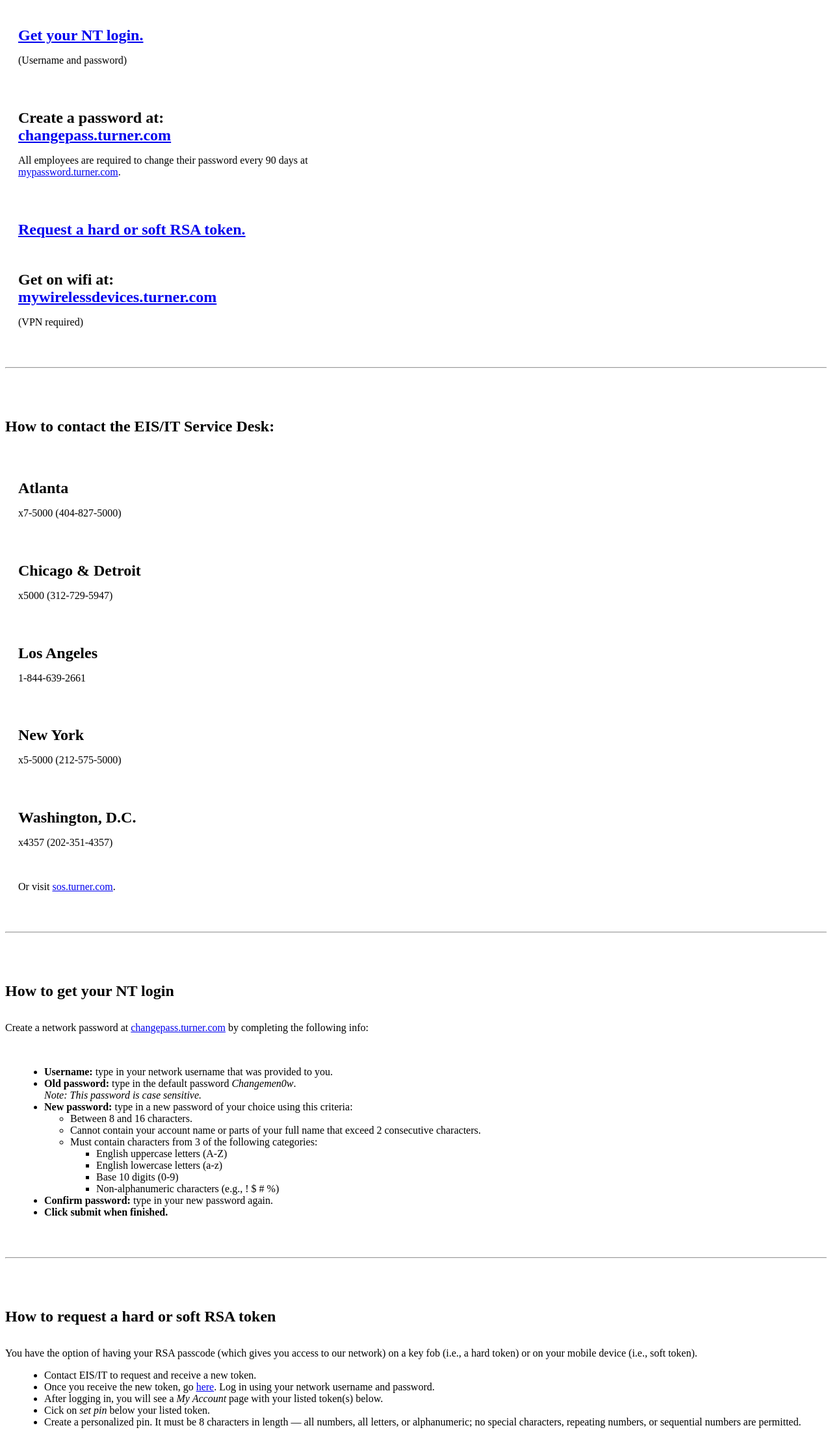
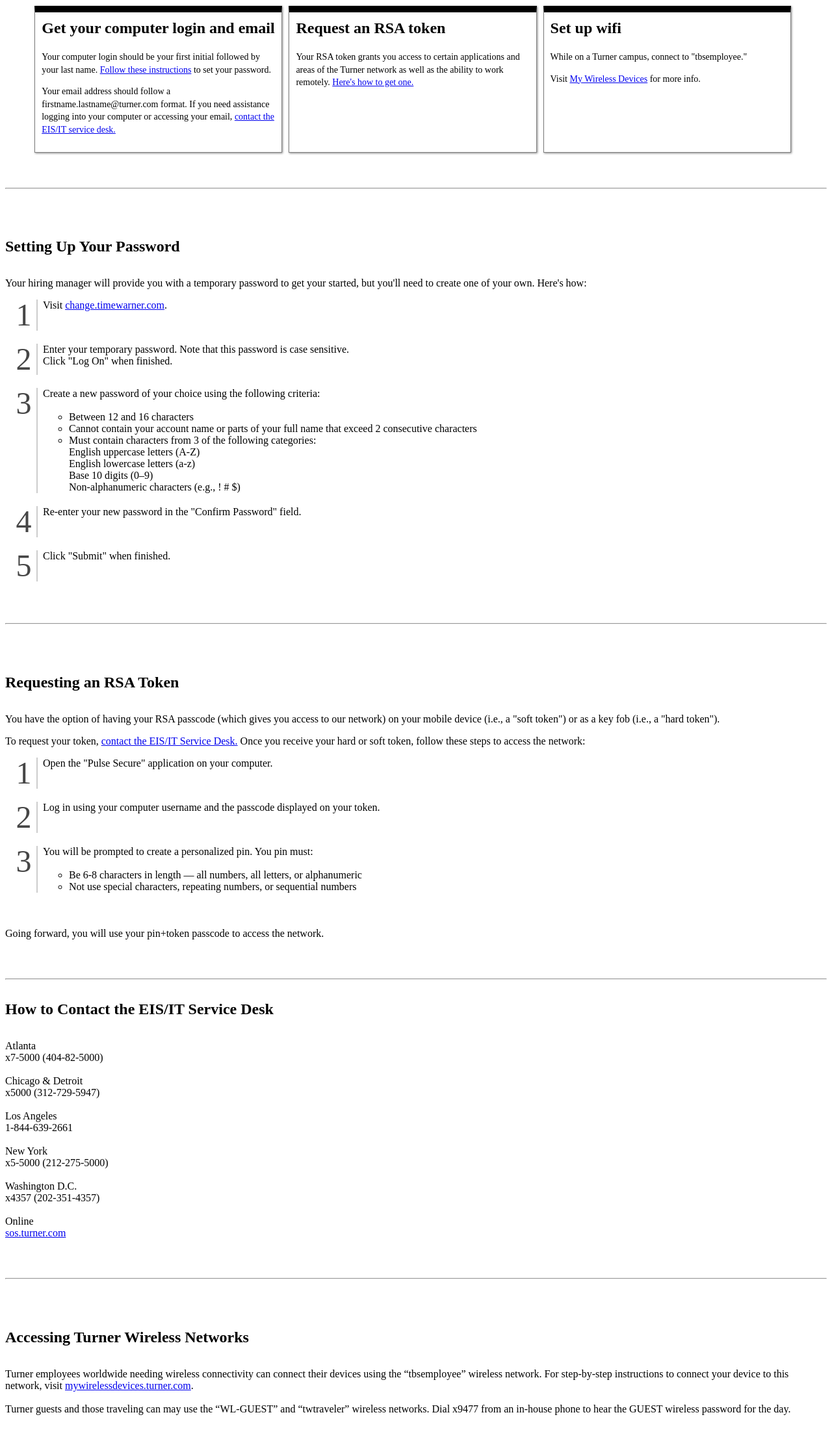
Before and after one commit to devindreher/now.turner.com-onboarding, a plain HTML site: page jumpstart-tech.html in a window 1280 px wide. Shown: the part 500-2701 px from the top of the page at 65% size. Drawn offline with nearby package versions, Linux system fonts and the light colour scheme.

Commit message:
Formatting and content updates

```diff
--- a/jumpstart-tech.html
+++ b/jumpstart-tech.html
@@ -1,5 +1,34 @@
+<head>
+    <script src="https://ajax.googleapis.com/ajax/libs/jquery/3.3.1/jquery.min.js"></script>
+    <script>
+        $(document).ready(function() {
+            // Add smooth scrolling to all links
+            $("a").on('click', function(event) {
+
+                // Make sure this.hash has a value before overriding default behavior
+                if (this.hash !== "") {
+                    // Prevent default anchor click behavior
+                    event.preventDefault();
+
+                    // Store hash
+                    var hash = this.hash;
+
+                    // Using jQuery's animate() method to add smooth page scroll
+                    // The optional number (800) specifies the number of milliseconds it takes to scroll to the specified area
+                    $('html, body').animate({
+                        scrollTop: $(hash).offset().top
+                    }, 800, function() {
+
+                        // Add hash (#) to URL when done scrolling (default click behavior)
+                        window.location.hash = hash;
+                    });
+                } // End if
+            });
+        });
+
+    </script>
+
     <style>
-
         p {
             color: #000;
         }
@@ -29,8 +58,8 @@
         nhjsHR {
             border: 0;
             height: 0;
-        border-top: 1px solid rgba(0,0,0,0.1);
-        border-bottom: 1px solid rgba(255,255,255,0.3);
+            border-top: 1px solid rgba(0, 0, 0, 0.1);
+            border-bottom: 1px solid rgba(255, 255, 255, 0.3);
         }
 
         .subHead {
@@ -41,6 +70,79 @@
             margin: 0 0 5px 0;
             padding: 0;
         }
+
+        /*LIST*/
+
+        ol.steps {
+            list-style-type: none;
+            list-style-type: decimal !ie;
+            margin: 0;
+            margin-left: 3em;
+            padding: 0;
+            counter-reset: li-counter;
+        }
+
+        ol.steps>li {
+            position: relative;
+            margin-bottom: 20px;
+            padding-left: 0.5em;
+            min-height: 3em;
+            border-left: 2px solid #ccc;
+            color: #000;
+        }
+
+        ol.steps>li:before {
+            position: absolute;
+            top: 0;
+            left: -1em;
+            width: 0.8em;
+            font-size: 3em;
+            line-height: 1;
+            font-family: TurnerBold;
+            text-align: right;
+            color: #464646;
+            content: counter(li-counter);
+            counter-increment: li-counter;
+        }
+
+        /*FLEXBOXES*/
+
+        .card-wrapper {
+            display: flex;
+            flex-wrap: wrap;
+            justify-content: center;
+        }
+
+        .card {
+            flex: 0 1 100%;
+            margin: 0 10px 10px 0;
+            border: 1px solid grey;
+            border-top: 10px solid black;
+            box-shadow: 1px 1px 3px #888;
+        }
+
+        .card-content {
+            padding: 10px;
+        }
+
+        .card-content h2 {
+            font-family: TurnerBold;
+            font-size: 24px;
+            line-height: 120% !important;
+            margin-top: 0;
+        }
+
+        .card-content p {
+            font-size: 14px !important;
+            line-height: 140%;
+        }
+
+        .card-content a {
+            font-size: 14px !important;
+            line-height: 140% !important;
+        }
+
+
 
         /*NAVIGATION*/
 
@@ -72,9 +174,16 @@
         /*MEDIA QUERIES*/
 
         @media screen and (max-width: 2000px) {
-        .topnav a:not(:first-child) {display: none;}
-        .topnav a.icon {float: right; display: block;}
-        .topnav.responsive {position: relative;}
+            .topnav a:not(:first-child) {
+                display: none;
+            }
+            .topnav a.icon {
+                float: right;
+                display: block;
+            }
+            .topnav.responsive {
+                position: relative;
+            }
             .topnav.responsive .icon {
                 position: absolute;
                 right: 0;
@@ -87,7 +196,19 @@
             }
         }
 
+        @media all and (min-width: 30em) {
+            .card {
+                flex: 0 1 30%
+            }
+            ;
+            .card-content p {
+                font-size: .9em;
+            }
+        }
+
     </style>
+
+</head>
 
 <!--TOP NAVIGATION-->
 
@@ -112,14 +233,13 @@ function shrinkNav() {
             x.className = "topnav";
         }
     }
+
 </script>
 
 <div>
     <h2>
         <span style="vertical-align: middle;">
-            Plug in<span style="color: #0052e7;">.</span><br>
-            Tune in<span style="color: #0052e7;">.</span><br>
-            Now get to work!
+            Plug in<span style="color: #0052e7;">.</span><br> Tune in<span style="color: #0052e7;">.</span><br> Now get to work!
         </span>
         <span style="font-size: 1rem; vertical-align: middle;">
             (In a non-bossy way)
@@ -135,22 +255,30 @@ function shrinkNav() {
 <br>
 <br>
 
-<div style="margin-left: 20px;">
-    <h4><a href="#NT" style="font-family: TurnerBold;">Get your NT login.</a></h4>
-    <p>(Username and password)</p>
-    <br>
-    <h4>Create a password at:<br>
-    <a href="changepass.turner.com" target="_blank" style="font-family: TurnerBold;">changepass.turner.com</a></h4>
-    <p>All employees are required to change their password every 90 days at<br>
-    <a href="mypassword.turner.com" target="_blank">mypassword.turner.com</a>.
-    </p>
-    <br>
-    <h4><a href="#RSA" style="font-family: TurnerBold;">Request a hard or soft RSA token.</a></h4>
-    <br>
-    <h4>Get on wifi at:<br>
-    <a href="mywirelessdevices.turner.com" target="_blank" style="font-family: TurnerBold;">mywirelessdevices.turner.com</a></h4>
-    <p>(VPN required)</p>
+<div class="card-wrapper">
+    <div class="card">
+        <div class="card-content">
+            <h2>Get your computer login and email</h2>
+            <p>Your computer login should be your first initial followed by your last name. <a href="#login">Follow these instructions</a> to set your password.</p>
+            <p>Your email address should follow a firstname.lastname@turner.com format. If you need assistance logging into your computer or accessing your email, <a href="#contact">contact the EIS/IT service desk.</a></p>
         </div>
+    </div>
+    <div class="card">
+        <div class="card-content">
+            <h2>Request an RSA token</h2>
+            <p>Your RSA token grants you access to certain applications and areas of the Turner network as well as the ability to work remotely. <a href="#token">Here's how to get one.</a></p>
+        </div>
+    </div>
+    <div class="card">
+        <div class="card-content">
+            <h2>Set up wifi</h2>
+            <p>While on a Turner campus, connect to "tbsemployee."</p>
+            <p>Visit <a href="http://tim.turner.com/technology/platforms/wireless/sitepages/home.aspx" target="_blank">My Wireless Devices</a> for more info.</p>
+        </div>
+    </div>
+</div>
+
+
 
 <div>&nbsp;</div>
 <div>&nbsp;</div>
@@ -160,29 +288,28 @@ function shrinkNav() {
 <div>&nbsp;</div>
 <div>&nbsp;</div>
 
-<h4>How to contact the EIS/IT Service Desk:</h4>
+<a name="login"></a>
+<h4>Setting Up Your Password</h4>
 
 <br>
-<br>
 
-<div style="margin-left: 20px;">
-    <h4>Atlanta</h4>
-    <p>x7-5000 (404-827-5000)</p>
-    <br>
-    <h4>Chicago &amp; Detroit</h4>
-    <p>x5000 (312-729-5947)</p>
-    <Br>
-    <h4>Los Angeles</h4>
-    <p>1-844-639-2661</p>
-    <br>
-    <h4>New York</h4>
-    <p>x5-5000 (212-575-5000)</p>
-    <br>
-    <h4>Washington, D.C.</h4>
-    <p>x4357 (202-351-4357)</p>
-    <br>
-    <p>Or visit <a href="sos.turner.com" target="_blank">sos.turner.com</a>.</p>
-</div>
+<p>Your hiring manager will provide you with a temporary password to get your started, but you'll need to create one of your own. Here's how:</p>
+
+<ol class="steps">
+    <li>Visit <a href="https://change.timewarner.com" target="_blank">change.timewarner.com</a>.</li>
+    <li>Enter your temporary password. Note that this password is case sensitive.<br>Click "Log On" when finished.</li>
+    <li>
+        Create a new password of your choice using the following criteria:<br><br>
+        <ul>
+            <li>Between 12 and 16 characters</li>
+            <li>Cannot contain your account name or parts of your full name that exceed 2 consecutive characters</li>
+            <li>Must contain characters from 3 of the following categories:<br> English uppercase letters (A-Z)<br> English lowercase letters (a-z)<br> Base 10 digits (0&ndash;9)<br> Non-alphanumeric characters (e.g., ! # $)
+            </li>
+        </ul>
+    </li>
+    <li>Re-enter your new password in the "Confirm Password" field.</li>
+    <li>Click "Submit" when finished.</li>
+</ol>
 
 <div>&nbsp;</div>
 <div>&nbsp;</div>
@@ -192,38 +319,60 @@ function shrinkNav() {
 <div>&nbsp;</div>
 <div>&nbsp;</div>
 
-<a name="NT"></a>
 
-<h4>How to get your NT login</h4>
+<a name="token"></a>
+<h4>Requesting an RSA Token</h4>
 
 <br>
 
-<p>Create a network password at <a href="changepass.turner.com" target="_blank">changepass.turner.com</a> by completing the following info:</p>
+<p>You have the option of having your RSA passcode (which gives you access to our network) on your mobile device (i.e., a "soft token") or as a key fob (i.e., a "hard token").</p>
+
+<p>To request your token, <a href="#contact">contact the EIS/IT Service Desk.</a> Once you receive your hard or soft token, follow these steps to access the network:</p>
+
+<ol class="steps">
+    <li>Open the "Pulse Secure" application on your computer.</li>
+    <li>Log in using your computer username and the passcode displayed on your token.</li>
+    <li>You will be prompted to create a personalized pin. You pin must:<br><br>
+        <ul>
+            <li>Be 6-8 characters in length &mdash; all numbers, all letters, or alphanumeric</li>
+            <li>Not use special characters, repeating numbers, or sequential numbers</li>
+        </ul>
+    </li>
+</ol>
 
 <br>
 
-<div style="margin-left: 20px;">
-    <ul>
-        <li><b>Username:</b> type in your network username that was provided to you.</li>
-        <li><b>Old password:</b> type in the default password <i>Changemen0w</i>.<br><i>Note: This password is case sensitive.</i></li>
-        <li><b>New password:</b> type in a new password of your choice using this criteria:
-            <ul>
-                <li>Between 8 and 16 characters.</li>
-                <li>Cannot contain your account name or parts of your full name that exceed 2 consecutive characters.</li>
-                <li>Must contain characters from 3 of the following categories:
-                    <ul>
-                        <li>English uppercase letters (A-Z)</li>
-                        <li>English lowercase letters (a-z)</li>
-                        <li>Base 10 digits (0-9)</li>
-                        <li>Non-alphanumeric characters (e.g., ! $ # %)</li>
-                    </ul>
-                </li>
-            </ul>
-        </li>
-        <li><b>Confirm password:</b> type in your new password again.</li>
-        <li><b>Click submit when finished.</b></li>
-    </ul>
-</div>
+<p>Going forward, you will use your pin+token passcode to access the network.</p>
+
+<div>&nbsp;</div>
+<div>&nbsp;</div>
+
+<hr class="nhjsHR">
+
+<a name="contact"></a>
+<h4>How to Contact the EIS/IT Service Desk</h4>
+
+<br>
+
+<p>
+    <span style="font-family: TurnerBold;">Atlanta</span><br>
+    x7-5000 (404-82-5000)
+    <br><br>
+    <span style="font-family: TurnerBold;">Chicago &amp; Detroit</span><br>
+    x5000 (312-729-5947)
+    <br><br>
+    <span style="font-family: TurnerBold;">Los Angeles</span><br>
+    1-844-639-2661
+    <br><br>
+    <span style="font-family: TurnerBold;">New York</span><br>
+    x5-5000 (212-275-5000)
+    <br><br>
+    <span style="font-family: TurnerBold;">Washington D.C.</span><br>
+    x4357 (202-351-4357)
+    <br><br>
+    <span style="font-family: TurnerBold;">Online</span><br>
+    <a href="http://sos.turner.com" target="_blank">sos.turner.com</a>
+</p>
 
 <div>&nbsp;</div>
 <div>&nbsp;</div>
@@ -233,31 +382,6 @@ function shrinkNav() {
 <div>&nbsp;</div>
 <div>&nbsp;</div>
 
-<a name="RSA"></a>
-
-<h4>How to request a hard or soft RSA token</h4>
-
-<br>
-
-<p>You have the option of having your RSA passcode (which gives you access to our network) on a key fob (i.e., a hard token) or on your mobile device (i.e., soft token).</p>
-
-<div style="margin-left: 20px;">
-    <ul>
-        <li>Contact EIS/IT to request and receive a new token.</li>
-        <li>Once you receive the new token, go <a href="https://eps-inf000257.tw.tweis.net/ssc" target="_blank">here</a>. Log in using your network username and password.</li>
-        <li>After logging in, you will see a <i>My Account</i> page with your listed token(s) below.</li>
-        <li>Cick on <i>set pin</i> below your listed token.</li>
-        <li>Create a personalized pin. It must be 8 characters in length &mdash; all numbers, all letters, or alphanumeric; no special characters, repeating numbers, or sequential numbers are permitted.</li>
-    </ul>
-</div>
-
-<div>&nbsp;</div>
-<div>&nbsp;</div>
-
-<hr class="nhjsHR">
-
-<div>&nbsp;</div>
-<div>&nbsp;</div>
 
 <h4>Accessing Turner Wireless Networks</h4>
 
@@ -265,8 +389,7 @@ function shrinkNav() {
 
 <p>Turner employees worldwide needing wireless connectivity can connect their devices using the “tbsemployee” wireless network. For step-by-step instructions to connect your device to this network, visit <a href="http://mywirelessdevices.turner.com" target="_blank">mywirelessdevices.turner.com</a>.
     <br>
-    <br>
-    Turner guests and those traveling can may use the “WL-GUEST” and “twtraveler” wireless networks. Dial x9477 from an in-house phone to hear the GUEST wireless password for the day.</p>
+    <br> Turner guests and those traveling can may use the “WL-GUEST” and “twtraveler” wireless networks. Dial x9477 from an in-house phone to hear the GUEST wireless password for the day.</p>
 
 <div>&nbsp;</div>
 <div>&nbsp;</div>
@@ -282,5 +405,4 @@ function shrinkNav() {
 
 <p>Turner’s document management policy prescribes that employees should retain documents, including emails, only as long as they serve a business purpose. Therefore, all Turner employees should only retain email that is deemed business critical.
     <br>
-<br>
-Emails in your inbox, sent items, and self-created email folders older than 60 days (from date sent/received) will be automatically deleted. To prevent business critical emails from automatic deletion and for more information, visit <a href="http://emailpolicy.turner.com" target="_blank">emailpolicy.turner.com</a>.</p>
+    <br> Emails in your inbox, sent items, and self-created email folders older than 60 days (from date sent/received) will be automatically deleted. To prevent business critical emails from automatic deletion and for more information, visit <a href="http://emailpolicy.turner.com" target="_blank">emailpolicy.turner.com</a>.</p>
```
Lines whose indentation alone changed are shown as unchanged.
